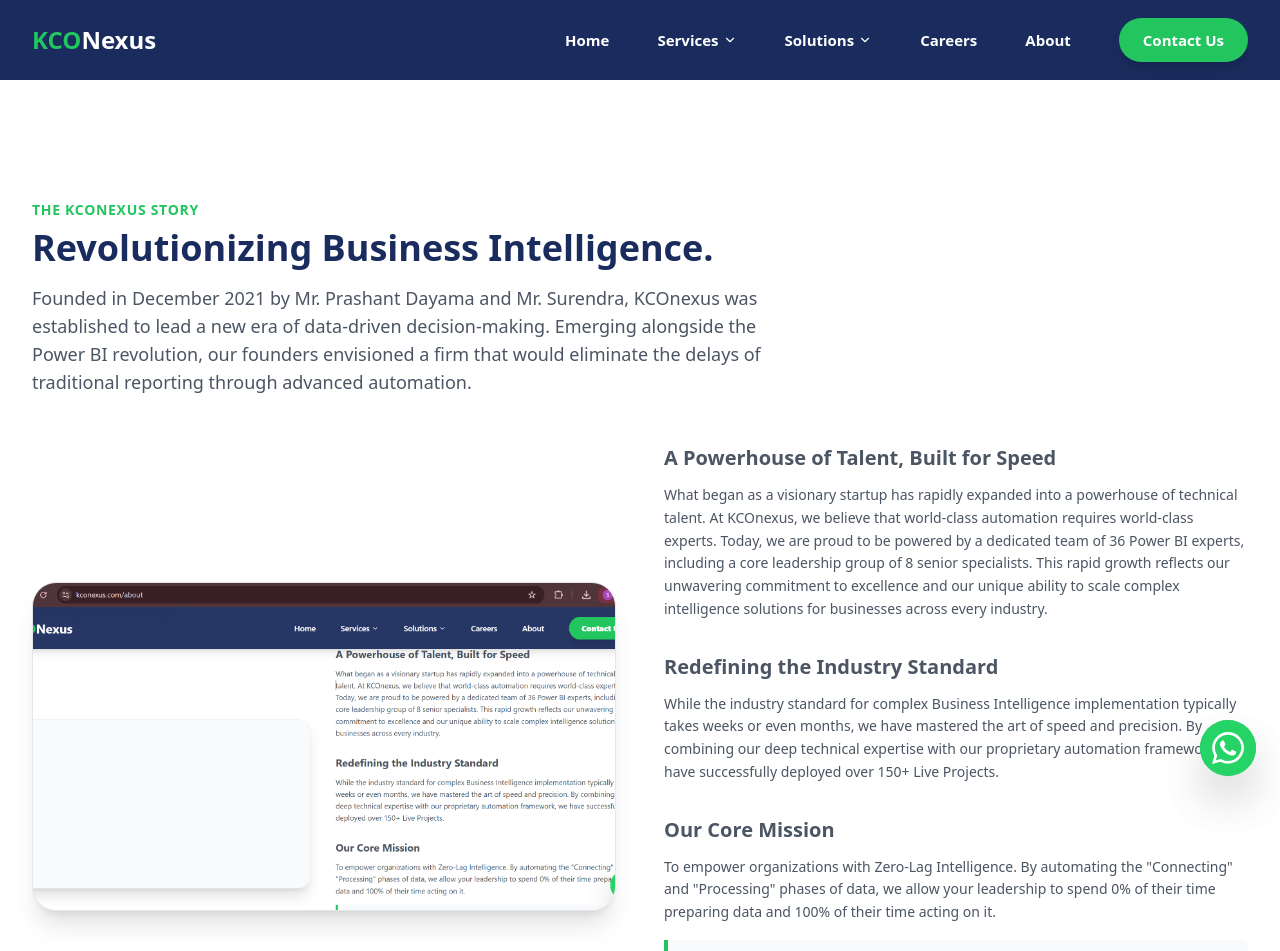
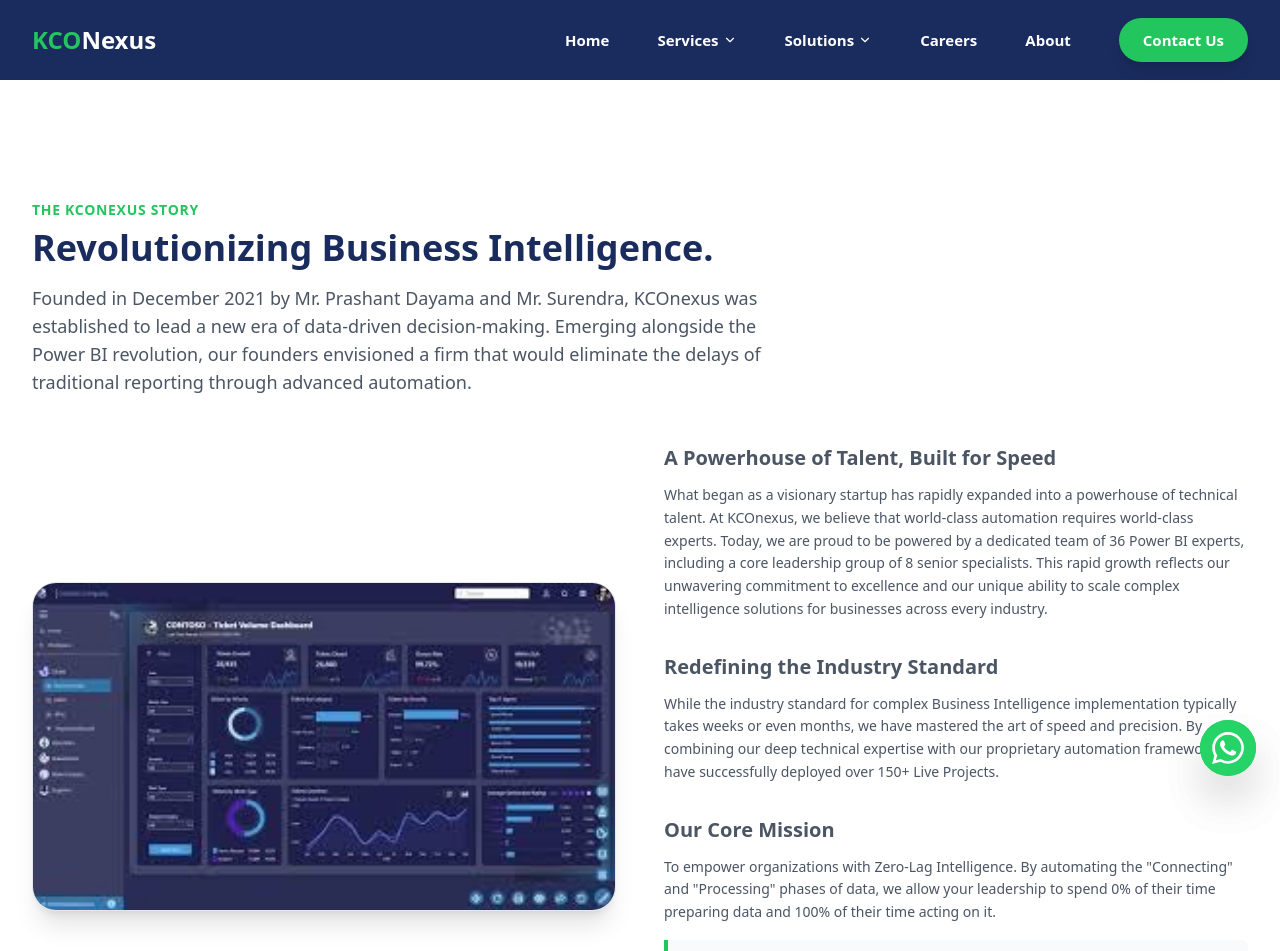
Before and after one commit to surendraRm1/powerbi-kconexus, a Next.js app: page /about in a window 1280 px wide. Shown: the top 951 px of the page. Built offline with nearby package versions, Linux system fonts and the light colour scheme; grey boxes are pictures that could not be loaded.

Commit message:
Update About page image to dashboard

```diff
--- a/app/about/page.tsx
+++ b/app/about/page.tsx
@@ -12,7 +12,7 @@
             >
                 <div className="grid gap-12 md:grid-cols-2 items-center mb-20">
                     <div className="rounded-3xl border bg-gray-50 aspect-video overflow-hidden shadow-xl">
-                        <div className="w-full h-full bg-[url('/assets/about-hero.png')] bg-cover bg-center" />
+                        <div className="w-full h-full bg-[url('/assets/about-dashboard.jpg')] bg-cover bg-center" />
                     </div>
                     <div className="space-y-8">
                         <div>
```
Also changed, not shown: public/assets/about-dashboard.jpg (added).
